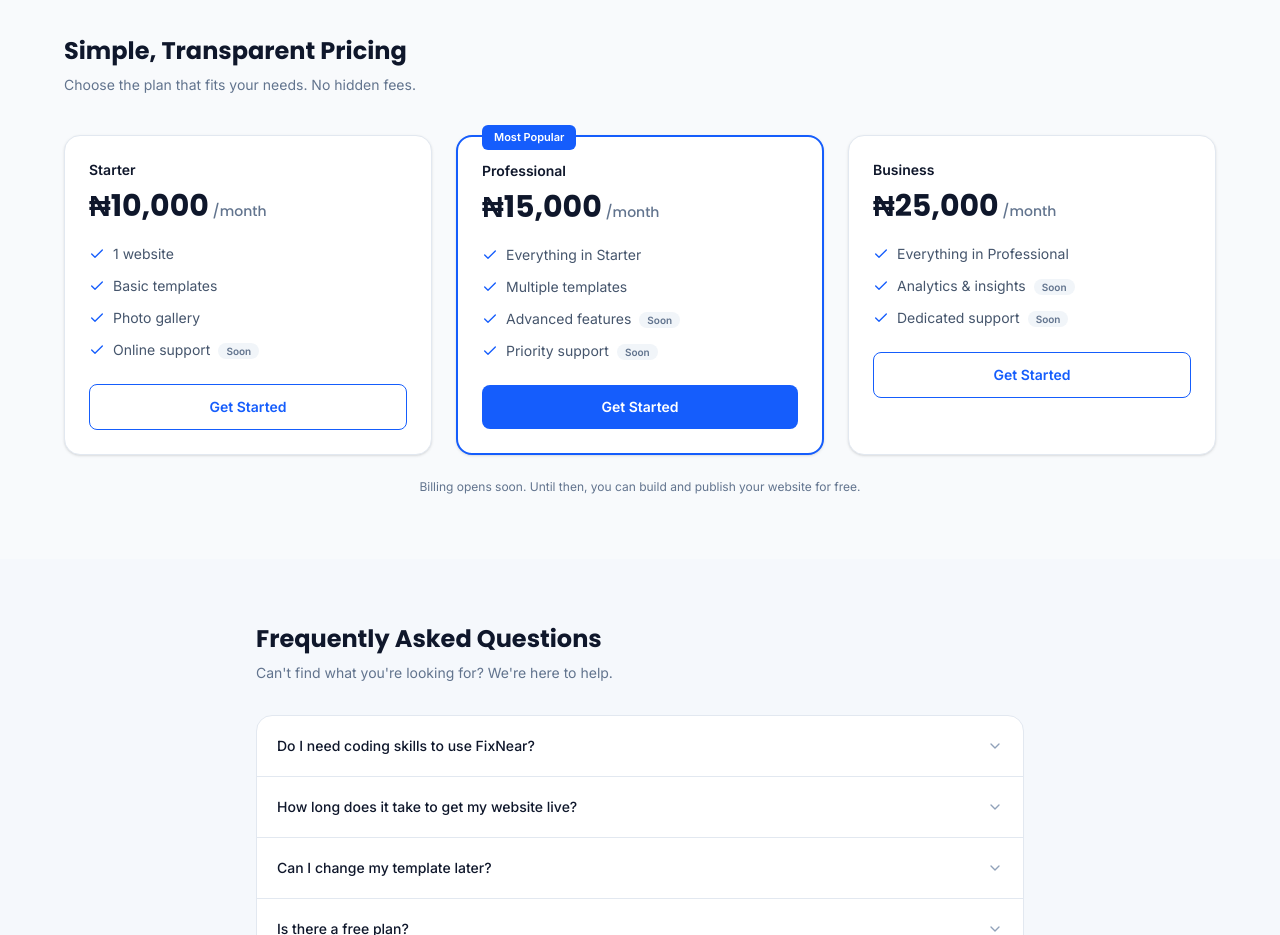
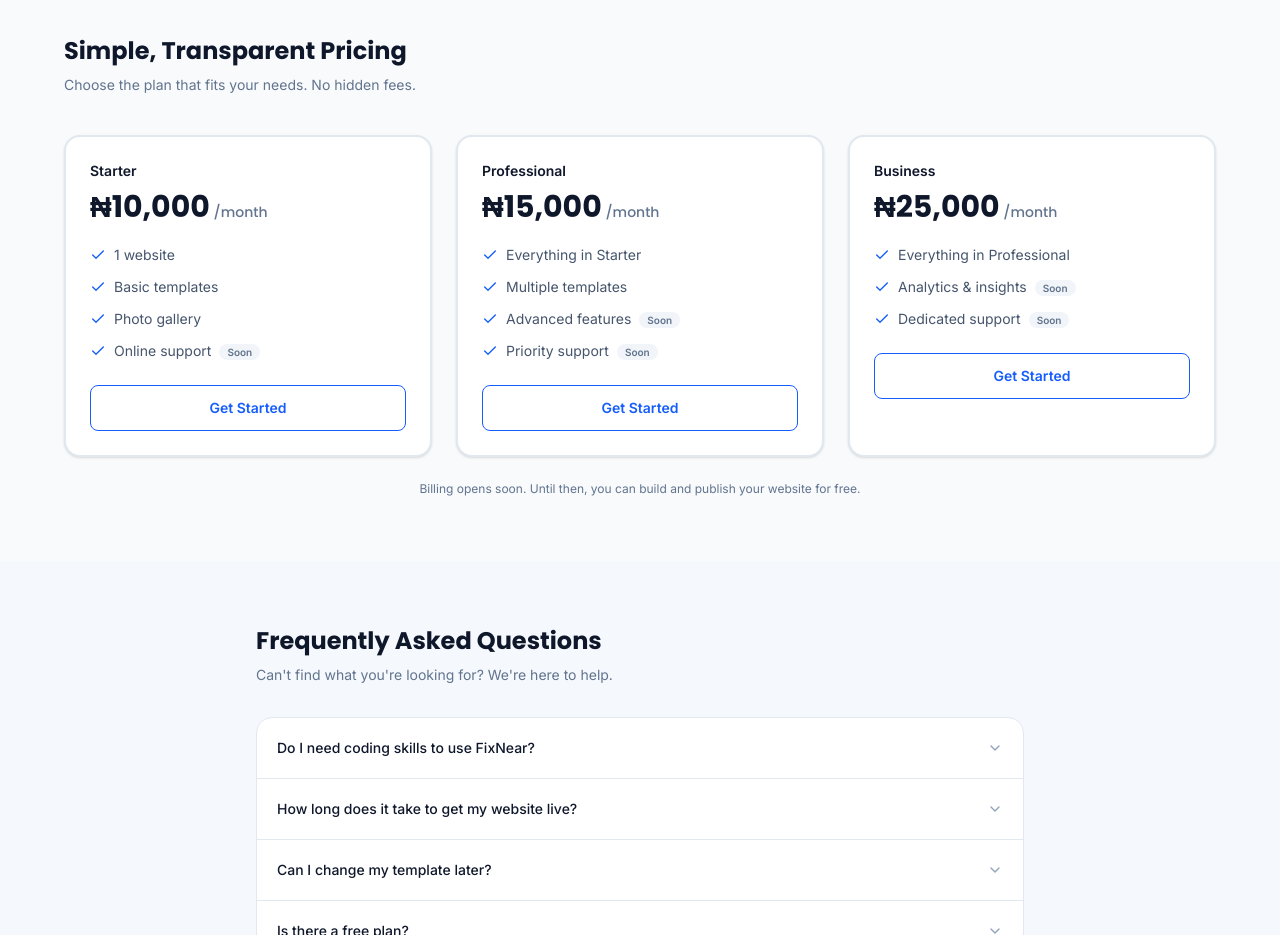
Before and after one commit to GabrielClifford/fixnear, a Next.js app: page / in a window 1280 px wide. Shown: the part 2460-3395 px from the top of the page. Built offline with nearby package versions, Linux system fonts and the light colour scheme.

Commit message:
Pricing cards highlight on click

```diff
--- a/app/page.tsx
+++ b/app/page.tsx
@@ -5,7 +5,7 @@ import {
 } from 'lucide-react';
 import Navbar from '@/components/Navbar';
 import Footer from '@/components/Footer';
-
+import PricingPlans from '@/components/PricingPlans';
 const templates = [
   { title: 'Electrician Website', href: '/s/bright-spark-electricals', photo: '/providers/bright-spark-electricals.jpg', line: 'Safe, tidy electrical work for your home and shop.' },
   { title: 'Plumber Website', href: '/s/steady-flow-plumbing', photo: '/providers/steady-flow-plumbing.jpg', line: 'Leaks fixed fast, pipes done right.' },
@@ -36,24 +36,7 @@ const features: { icon: React.ElementType; title: string; text: string; soon?: b
   { icon: Smartphone, title: 'Mobile Friendly', text: 'Your site looks great on every device.' },
 ];
 
-const plans: { name: string; price: string; popular?: boolean; items: { t: string; soon?: boolean }[] }[] = [
-  {
-    name: 'Starter',
-    price: '10,000',
-    items: [{ t: '1 website' }, { t: 'Basic templates' }, { t: 'Photo gallery' }, { t: 'Online support', soon: true }],
-  },
-  {
-    name: 'Professional',
-    price: '15,000',
-    popular: true,
-    items: [{ t: 'Everything in Starter' }, { t: 'Multiple templates' }, { t: 'Advanced features', soon: true }, { t: 'Priority support', soon: true }],
-  },
-  {
-    name: 'Business',
-    price: '25,000',
-    items: [{ t: 'Everything in Professional' }, { t: 'Analytics & insights', soon: true }, { t: 'Dedicated support', soon: true }],
-  },
-];
+
 
 const faqs = [
   { q: 'Do I need coding skills to use FixNear?', a: 'No. You fill in a simple form with your business details and photos, and FixNear builds your website for you.' },
@@ -330,49 +313,7 @@ export default function Home() {
         <div className="mx-auto max-w-6xl">
           <h2 className="font-display text-2xl font-bold text-slate-900">Simple, Transparent Pricing</h2>
           <p className="mt-2 text-sm text-slate-500">Choose the plan that fits your needs. No hidden fees.</p>
-
-          <div className="mt-10 grid gap-6 md:grid-cols-3">
-            {plans.map((p) => (
-              <div
-                key={p.name}
-                className={`relative rounded-2xl bg-white p-6 shadow-sm ${
-                  p.popular ? 'border-2 border-blue-600 shadow-lg' : 'border border-slate-200'
-                }`}
-              >
-                {p.popular && (
-                  <span className="absolute -top-3 left-6 rounded-md bg-blue-600 px-3 py-1 text-[11px] font-semibold text-white">
-                    Most Popular
-                  </span>
-                )}
-                <h3 className="text-sm font-semibold text-slate-900">{p.name}</h3>
-                <p className="font-display mt-2 text-3xl font-bold text-slate-900">
-                  ₦{p.price}
-                  <span className="text-sm font-normal text-slate-500"> /month</span>
-                </p>
-                <ul className="mt-5 space-y-3 text-sm text-slate-600">
-                  {p.items.map((it) => (
-                    <li key={it.t} className="flex items-start gap-2">
-                      <Check className="mt-0.5 h-4 w-4 shrink-0 text-blue-600" />
-                      <span>
-                        {it.t}
-                        {it.soon && <Soon />}
-                      </span>
-                    </li>
-                  ))}
-                </ul>
-                <Link
-                  href="/signup"
-                  className={`mt-6 block rounded-lg py-3 text-center text-sm font-semibold transition ${
-                    p.popular
-                      ? 'bg-blue-600 text-white hover:bg-blue-700'
-                      : 'border border-blue-600 text-blue-600 hover:bg-blue-50'
-                  }`}
-                >
-                  Get Started
-                </Link>
-              </div>
-            ))}
-          </div>
+          <PricingPlans />
           <p className="mt-6 text-center text-xs text-slate-500">
             Billing opens soon. Until then, you can build and publish your website for free.
           </p>
--- /dev/null
+++ b/components/PricingPlans.tsx
@@ -0,0 +1,86 @@
+'use client';
+
+import { useState } from 'react';
+import Link from 'next/link';
+import { Check } from 'lucide-react';
+
+type Plan = { id: string; name: string; price: string; items: { t: string; soon?: boolean }[] };
+
+const plans: Plan[] = [
+  {
+    id: 'starter',
+    name: 'Starter',
+    price: '10,000',
+    items: [{ t: '1 website' }, { t: 'Basic templates' }, { t: 'Photo gallery' }, { t: 'Online support', soon: true }],
+  },
+  {
+    id: 'professional',
+    name: 'Professional',
+    price: '15,000',
+    items: [{ t: 'Everything in Starter' }, { t: 'Multiple templates' }, { t: 'Advanced features', soon: true }, { t: 'Priority support', soon: true }],
+  },
+  {
+    id: 'business',
+    name: 'Business',
+    price: '25,000',
+    items: [{ t: 'Everything in Professional' }, { t: 'Analytics & insights', soon: true }, { t: 'Dedicated support', soon: true }],
+  },
+];
+
+export default function PricingPlans() {
+  const [selected, setSelected] = useState<string | null>(null);
+
+  return (
+    <div className="mt-10 grid gap-6 md:grid-cols-3">
+      {plans.map((p) => {
+        const on = selected === p.id;
+        return (
+          <div
+            key={p.id}
+            onClick={() => setSelected(p.id)}
+            onFocusCapture={() => setSelected(p.id)}
+            className={`relative cursor-pointer rounded-2xl border-2 bg-white p-6 transition ${
+              on ? 'border-blue-600 shadow-lg' : 'border-slate-200 shadow-sm hover:border-blue-300'
+            }`}
+          >
+            {on && (
+              <span className="absolute -top-3 left-6 rounded-md bg-blue-600 px-3 py-1 text-[11px] font-semibold text-white">
+                Selected
+              </span>
+            )}
+            <h3 className="text-sm font-semibold text-slate-900">{p.name}</h3>
+            <p className="font-display mt-2 text-3xl font-bold text-slate-900">
+              ₦{p.price}
+              <span className="text-sm font-normal text-slate-500"> /month</span>
+            </p>
+            <ul className="mt-5 space-y-3 text-sm text-slate-600">
+              {p.items.map((it) => (
+                <li key={it.t} className="flex items-start gap-2">
+                  <Check className="mt-0.5 h-4 w-4 shrink-0 text-blue-600" />
+                  <span>
+                    {it.t}
+                    {it.soon && (
+                      <span className="ml-2 rounded-full bg-slate-100 px-2 py-0.5 text-[10px] font-semibold text-slate-500">
+                        Soon
+                      </span>
+                    )}
+                  </span>
+                </li>
+              ))}
+            </ul>
+            <Link
+              href="/signup"
+              className={`mt-6 block rounded-lg py-3 text-center text-sm font-semibold transition ${
+                on
+                  ? 'bg-blue-600 text-white hover:bg-blue-700'
+                  : 'border border-blue-600 text-blue-600 hover:bg-blue-50'
+              }`}
+            >
+              Get Started
+            </Link>
+          </div>
+        );
+      })}
+    </div>
+  );
+}
```
